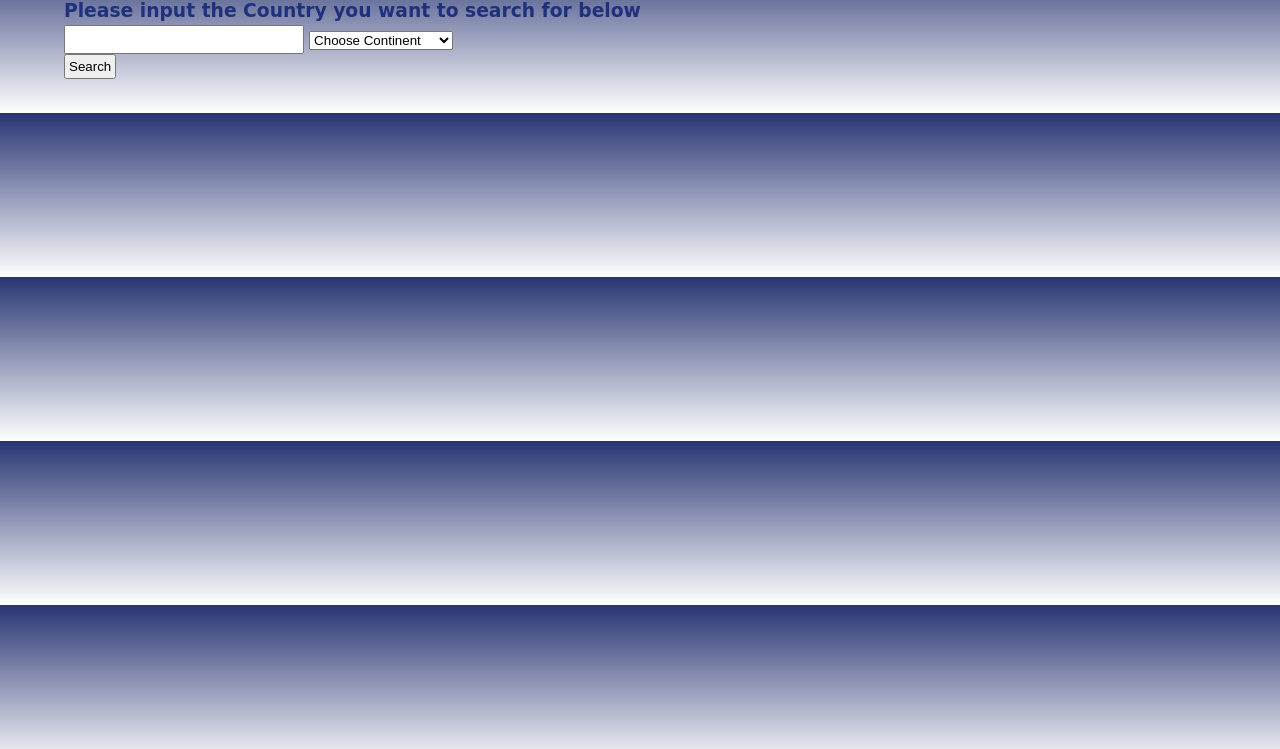
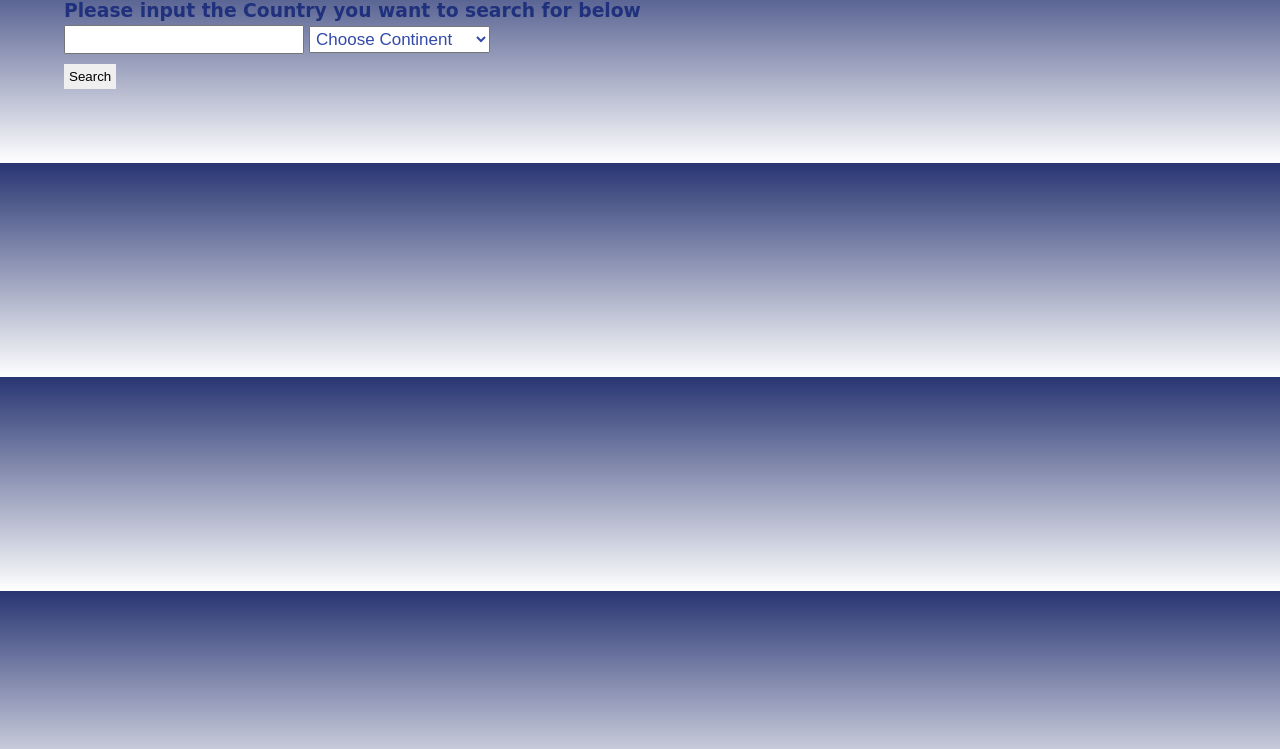
Before and after one commit to LDrex1/countriesInfo, a plain HTML site: page index.html in a window 1280 px wide. Shown: the part 51-800 px from the top of the page. Drawn offline with Linux system fonts and the light colour scheme; no server answers.

Commit message:
update: filter dropdown style

```diff
--- a/css/country.css
+++ b/css/country.css
@@ -14,6 +14,13 @@ button {
   padding: 3px;
 }
 
+select {
+  margin-top: 4px;
+  font-size: 17px;
+  color: #3349a9;
+  padding: 2px 2px;
+}
+
 input#search {
   margin-top: 4px;
   font-size: 18px;
@@ -23,6 +30,12 @@ input#search {
 
 input#search:focus {
   background: #d9e1e9;
+}
+
+.search-button {
+  margin-top: 10px;
+  border: none;
+  padding: 5px;
 }
 
 section {
@@ -94,21 +107,18 @@ section h3 {
 }
 
 #page-buttons {
-  display: flex;
-  justify-content: flex-start;
-  column-gap: 1vw;
-}
-
-#page-buttons {
-  margin-top: 20px;
+  margin-top: 30px;
   display: flex;
   justify-content: space-around;
   flex-wrap: wrap;
   row-gap: 10px;
+  column-gap: 1vw;
+  padding-bottom: 30px;
 }
 
 #page-buttons button {
-  width: 30px;
+  border-radius: 5px;
+  width: 35px;
   background: #212126;
   color: #a4aed8;
   text-shadow: 0.1px 0.1px whitesmoke;
```
